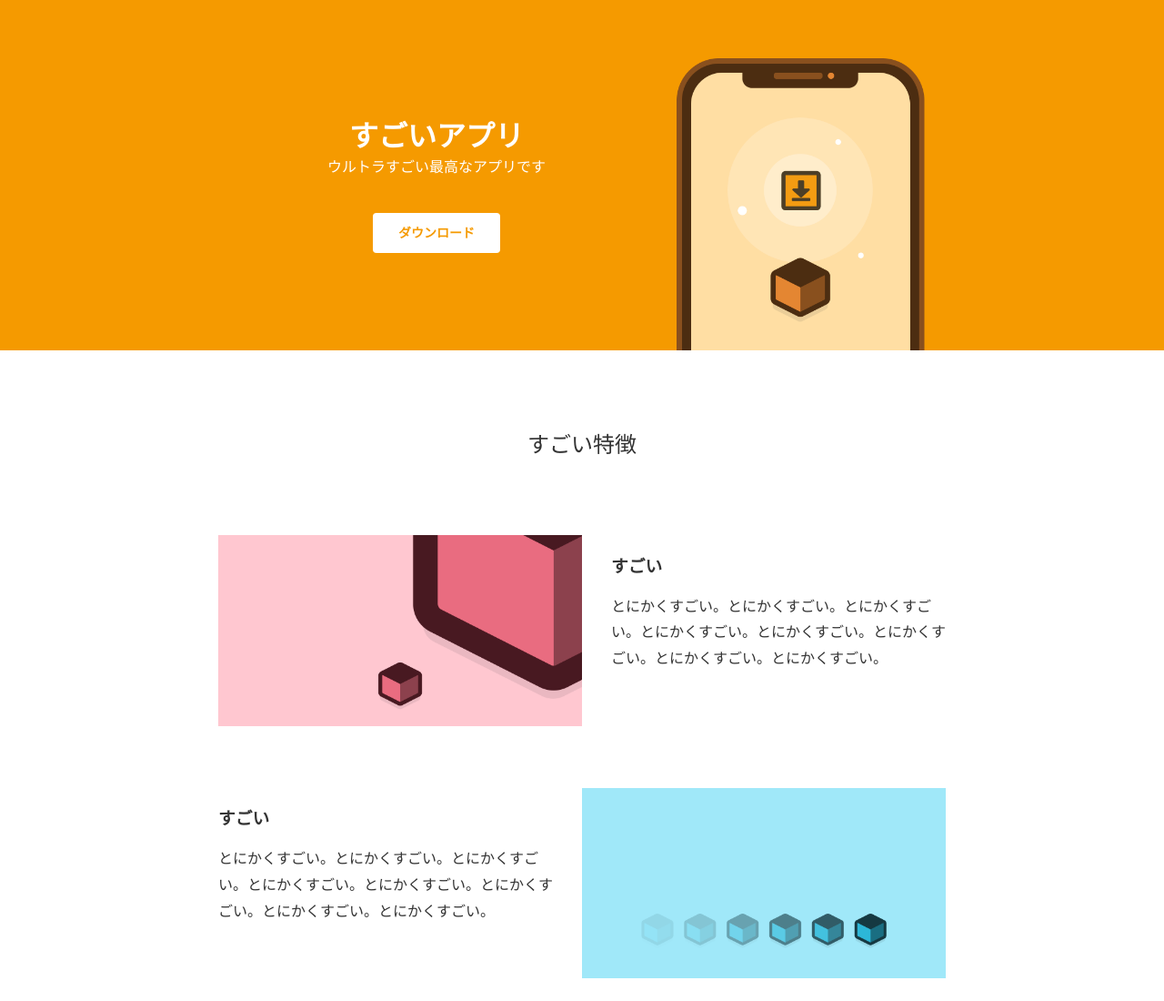
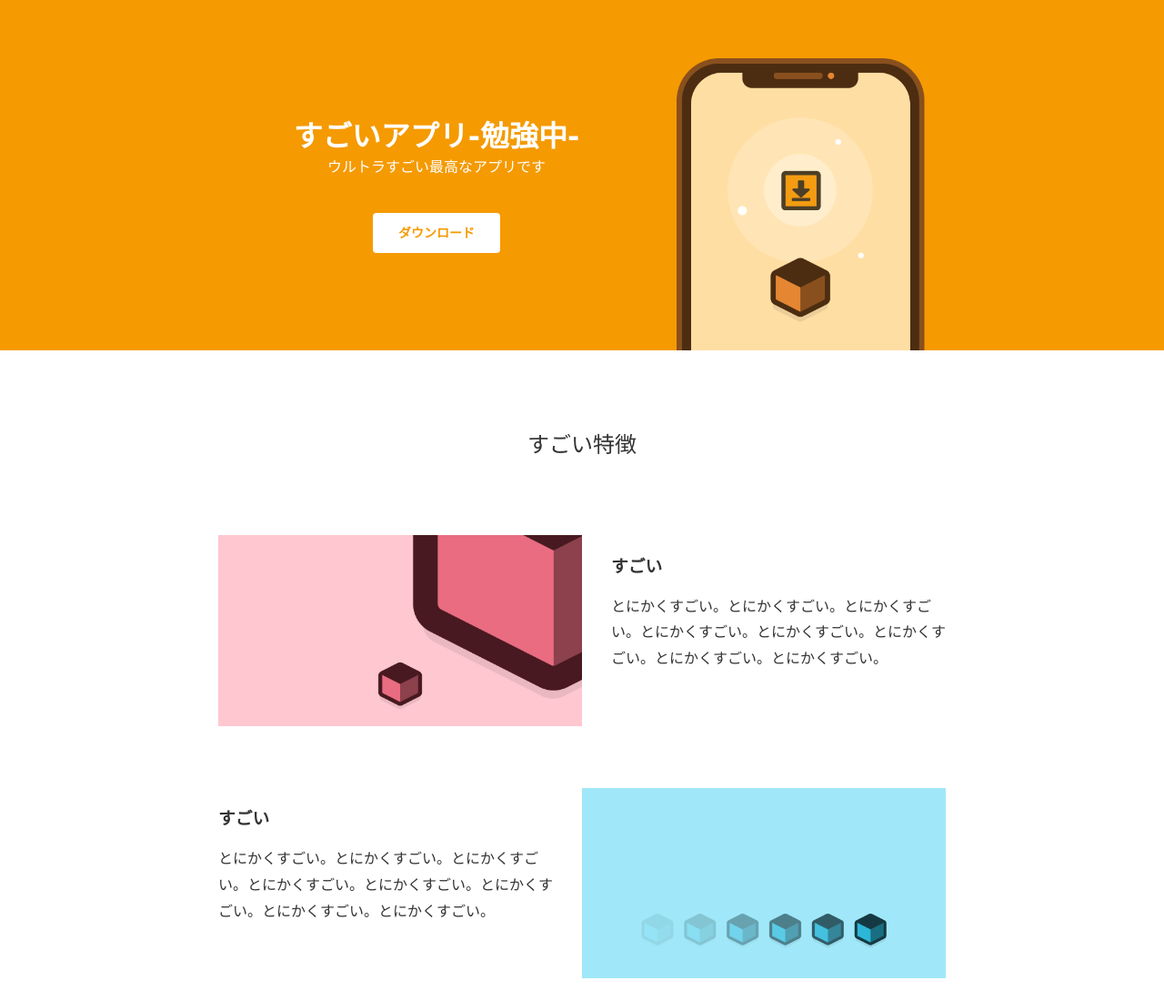
Before and after one commit to mktokawa/mktokawa.github.io, a plain HTML site: page index.html in a window 1280 px wide. Shown: the top 1100 px of the page at 91% size. Drawn offline with Linux system fonts and the light colour scheme.

Commit message:
Add files via upload

```diff
--- a/index.html
+++ b/index.html
@@ -3,7 +3,7 @@
   <head>
     <meta charset="utf-8">
     <meta name="viewport" content="width-device-width, initial-scale=1">
-    <title>すごいアプリ-勉強中-</title>
+    <title>すごいアプリ</title>
     <link rel="stylesheet" href="css/styles.css">
     <link rel="icon" href="favicon.ico">
   </head>
@@ -11,7 +11,7 @@
     <header>
       <div class="container">
         <div class="info">
-          <h1>すごいアプリ</h1>
+          <h1>すごいアプリ-勉強中-</h1>
           <p>ウルトラすごい最高なアプリです</p>
           <a href="" class="btn">ダウンロード</a>
         </div>
```
